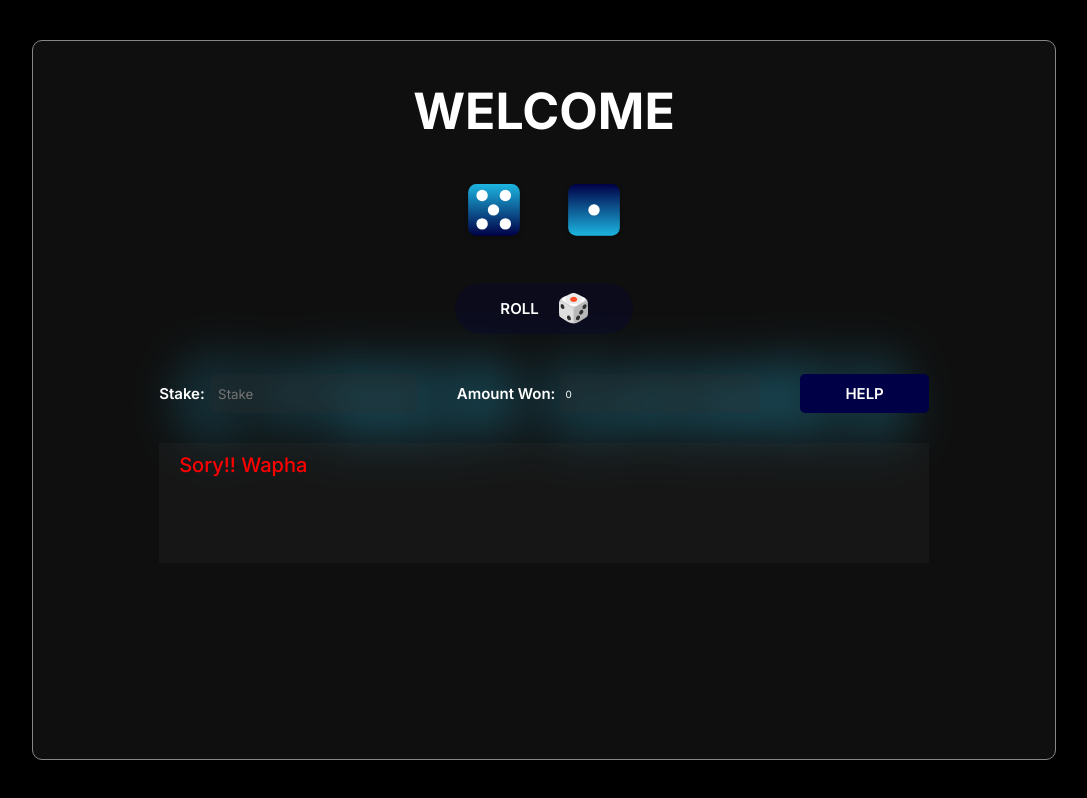
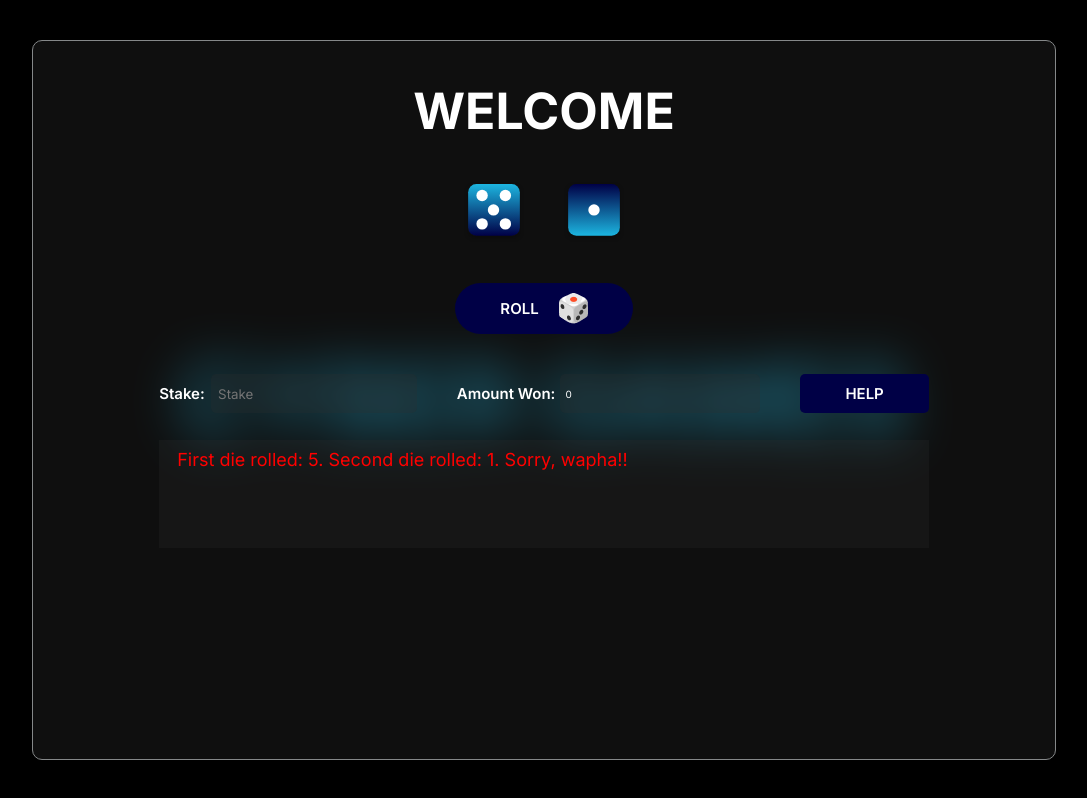
Before and after one commit to designedbyulunji/cyber-dice-game, a plain HTML site: page index.html in a window 1280 px wide. Both pictures are taken after a click on the button "ROLL". Shown: the whole page, without its empty margins (96-1183 px from the left). Drawn offline with Linux system fonts and the light colour scheme.

Commit message:
Modify output format

```diff
--- a/main.js
+++ b/main.js
@@ -76,14 +76,14 @@ function handleRolledDice() {
 	if (firstRandomNumber === secondRandomNumber) {
 		gameOutput.classList.add("won");
 		gameOutput.classList.remove("lost");
-		gameOutput.textContent = `Congratulations!! Waiphula!!`;
+		gameOutput.textContent = `First die rolled: ${firstRandomNumber}. Second die rolled: ${secondRandomNumber}. Congratulations!! Waiphula!!`;
 		amountWonOutput.textContent = `MWK${amountWon}.00`;
 		stakeInput.value = "";
 		console.log("Waiphula");
 	} else {
 		gameOutput.classList.add("lost");
 		gameOutput.classList.remove("won");
-		gameOutput.textContent = `Sory!! Wapha`;
+		gameOutput.textContent = `First die rolled: ${firstRandomNumber}. Second die rolled: ${secondRandomNumber}. Sorry, wapha!!`;
 		amountWonOutput.textContent = 0;
 		stakeInput.value = "";
 		console.log("Wapha");
--- a/styles.css
+++ b/styles.css
@@ -19,7 +19,7 @@ html {
 /* Interface Style Variables */
 :root {
 	--background-color: #000000;
-	--btn-color: rgba(0, 0, 70, 0.25);
+	--btn-color: rgb(0, 0, 70);
 	--font-size: 1.5em;
 	--heading-font-size-large: 5em;
 	--heading-font-size-small: 2.5em;
@@ -267,10 +267,10 @@ button {
 
 	background-color: var(--message-area-background-color);
 	color: #fff;
-	font-weight: 500;
+	/* font-weight: 500; */
 	height: auto;
 	margin-top: 1.5em;
-	font-size: 2em;
+	font-size: 1.8em;
 	min-height: 6em;
 	padding: 0.5em 1em;
 	width: 100%;
```
